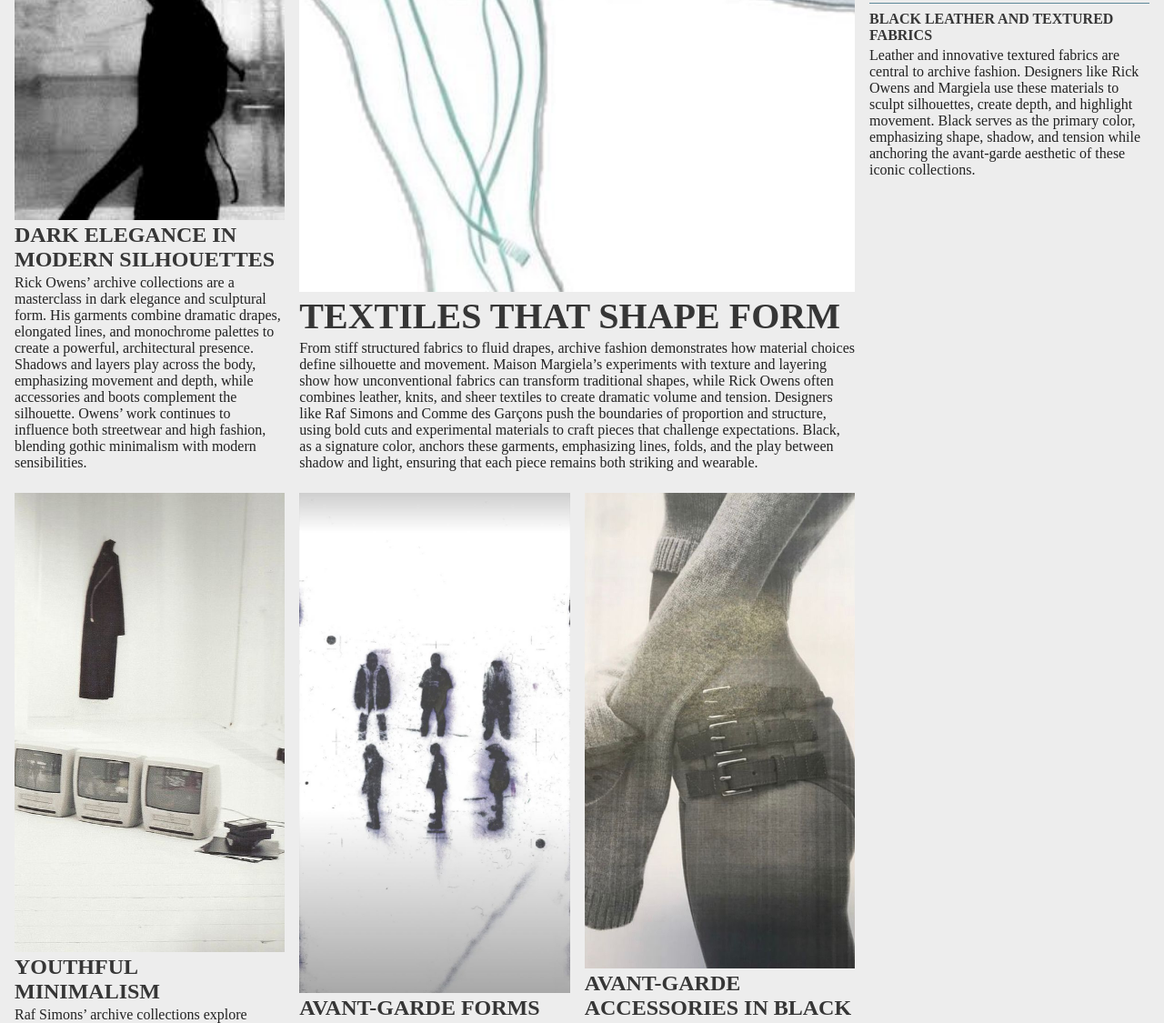
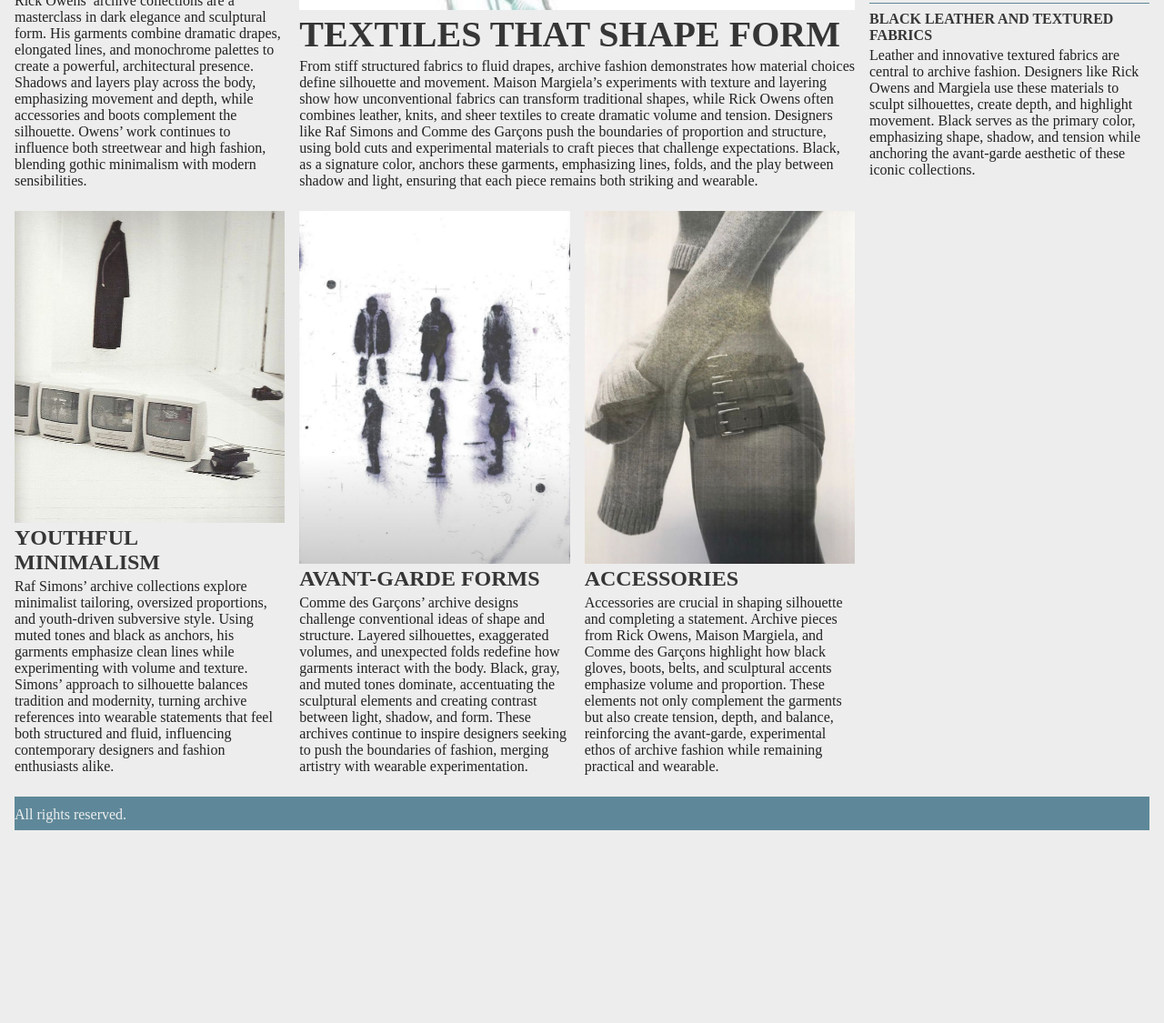
Before and after one commit to dfjhi/dfjhi.github.io, a plain HTML site: page grc339/digital-magazine/index.html in a window 1280 px wide. Shown: the part 1384-2509 px from the top of the page at 91% size. After the commit the page ends 2297 px from the top, so only its background shows below. Drawn offline with Linux system fonts and the light colour scheme; a web font is replaced by a local one.

Commit message:
Add files via upload

```diff
--- a/grc339/digital-magazine/index.html
+++ b/grc339/digital-magazine/index.html
@@ -159,7 +159,7 @@
                 alt="This may contain: a woman's leg wearing gloves and holding an object in her hand"
               />
             </figure>
-            <h2>Avant-Garde Accessories in Black</h2>
+            <h2>Accessories</h2>
             <p>
               Accessories are crucial in shaping silhouette and completing a
               statement. Archive pieces from Rick Owens, Maison Margiela, and
--- a/grc339/digital-magazine/style.css
+++ b/grc339/digital-magazine/style.css
@@ -197,6 +197,16 @@ footer {
   box-sizing: border-box;
 }
 
+article img,
+section.mainstory a figure img,
+aside a img,
+section.secondary a figure img {
+  width: 100;
+  aspect-ratio: 13/15;
+  object-fit: cover;
+  display: block;
+}
+
 @media only screen and (min-width: 40em) {
   nav ul li {
     display: inline;
```
Also changed, not shown: grc339/digital-magazine/mainstory.html (+1 -1 lines).
